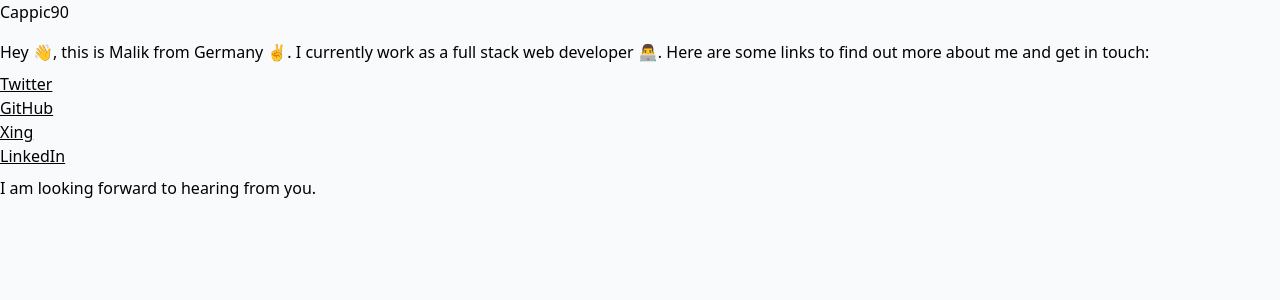
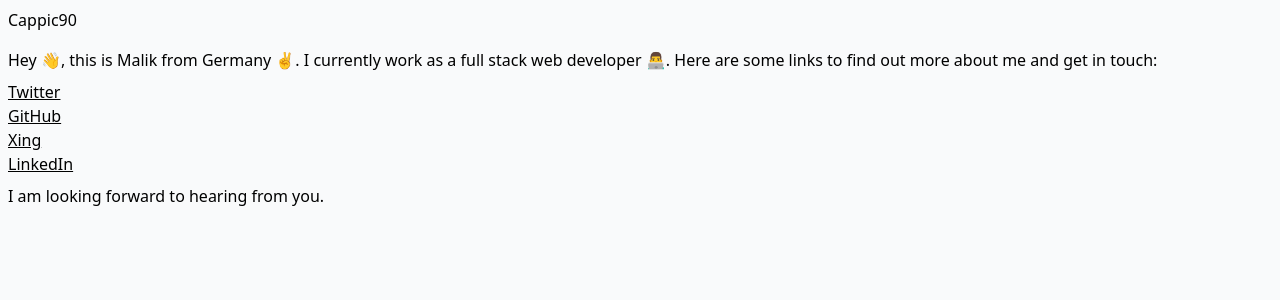
Before and after one commit to cappic90/cappic90.de, a Nuxt app: page / in a window 1280 px wide. Shown: the top 300 px of the page. Built offline with nearby package versions, Linux system fonts and the light colour scheme.

Commit message:
Add some padding to the home page content

```diff
--- a/pages/index.vue
+++ b/pages/index.vue
@@ -9,7 +9,7 @@ const links = [
 
 <template>
   <NuxtLayout>
-	<div class="container mx-auto flex-1">
+	<div class="container mx-auto flex-1 p-2">
 		<h1 class="mb-4">Cappic90</h1>
 		<p class="mb-2">Hey 👋, this is Malik from Germany ✌️. I currently work as a full stack web developer 👨‍💻. Here are some links to find out more about me and get in touch:</p>
 		<ul class="mb-2">
```
